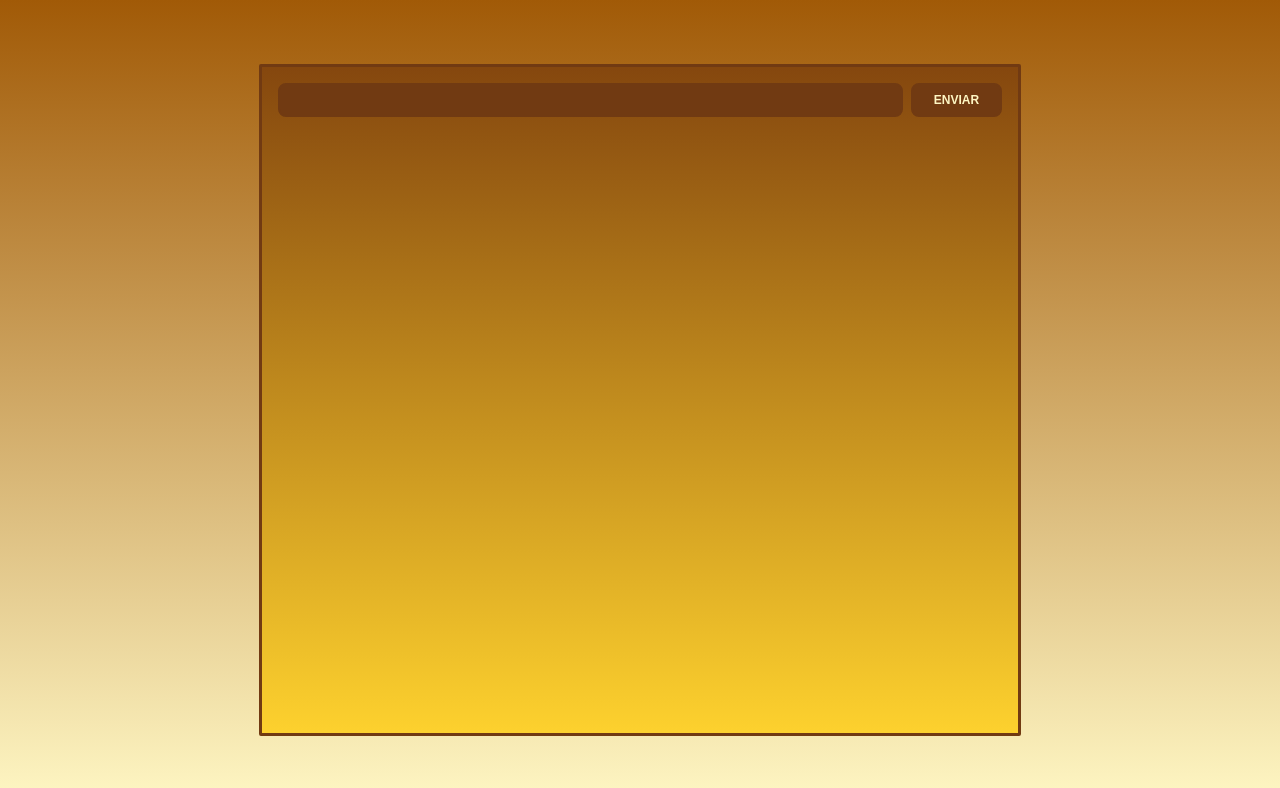
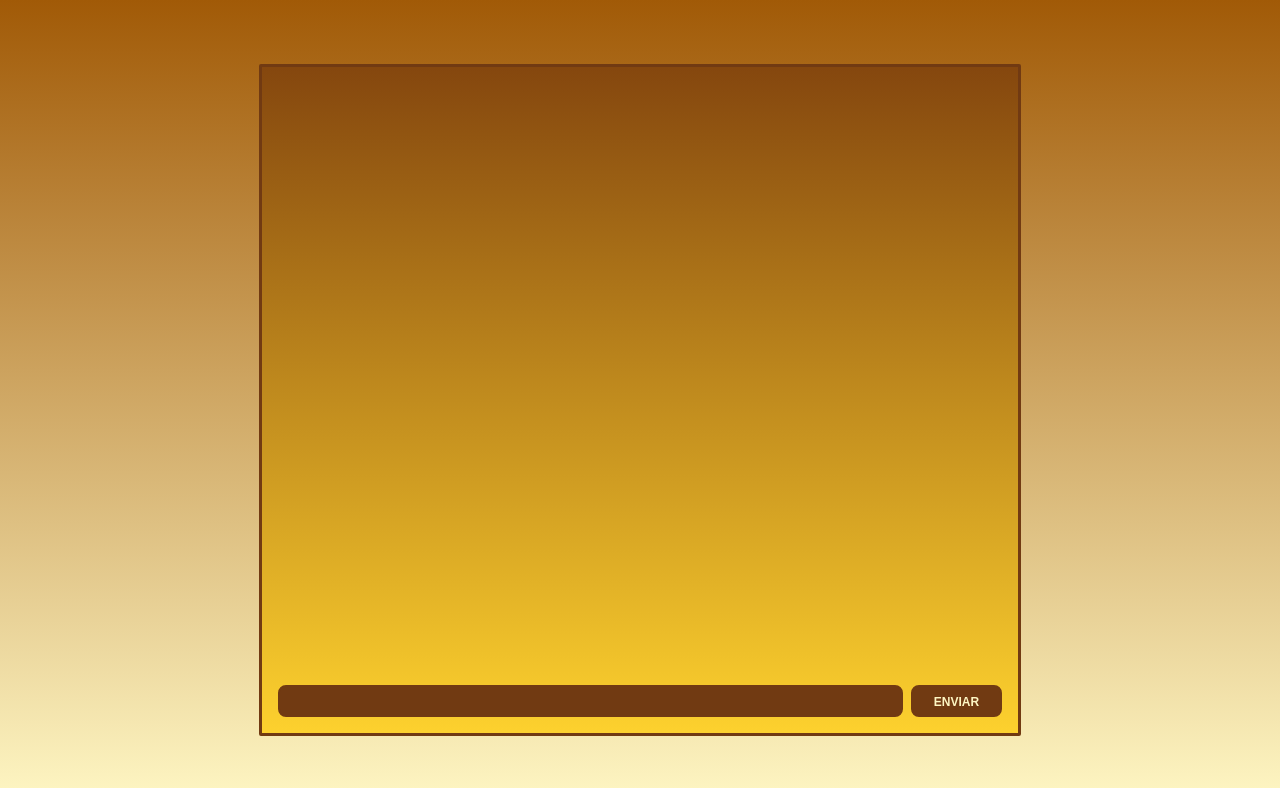
Before and after one commit to DanielRoman11/websockets, a website: page client/index.html in a window 1280 px wide. Drawn offline with Linux system fonts and the light colour scheme.

Commit message:
styles: añadiendo estilos

```diff
--- a/public/css/styles.css
+++ b/public/css/styles.css
@@ -30,23 +30,25 @@ body{
 }
 
 #chat{
+  display: flex;
+  flex-direction: column;
+  justify-content: flex-end;
   margin: 0 auto;
   max-height: 100%;
   width: 80%;
-  position: relative;
   border: 3px solid var(--dark-color);
   border-radius: 2px;
-  /* padding: 0.5rem 1rem; */
   backdrop-filter: blur(5px);
   background: linear-gradient(var(--second-gradient), var(--first-gradient));
   text-wrap: wrap;
-  overflow: auto;
+  overflow-y: hidden;
   scroll-behavior: smooth;
   scroll-margin: 0;
 }
 article#messages{
   color: var(--text-dark-color);
   margin: 0;
+  overflow-y: auto;
 }
 article > p{
   padding: 0.5rem 1rem;
@@ -54,17 +56,19 @@ article > p{
 }
 article#messages p:nth-child(2n + 1){
   background: linear-gradient(var(--second-gradient), var(--text-dark-color));
+  color: var(--text-light-color);
 }
 article#messages p:nth-child(2n + 2){
   text-align: end;
+  color: var(--text-dark-color);
 }
 
 form#form{
+  height: 4rem;
   width: 100%;
-  position: fixed;
   right: 0;
+  bottom: 10px;
   display: flex;
-  justify-content: space-around;
   padding: 1rem;
   gap: 0.5rem;
 }
--- a/public/js/socket.js
+++ b/public/js/socket.js
@@ -22,5 +22,5 @@ socket.on('chat message', (msg) => {
   item.textContent = msg;
   messages.appendChild(item);
 
-  chat.scrollTo(0, messages.scrollHeight);
+  messages.scrollTo(0, messages.scrollHeight);
 });
```
